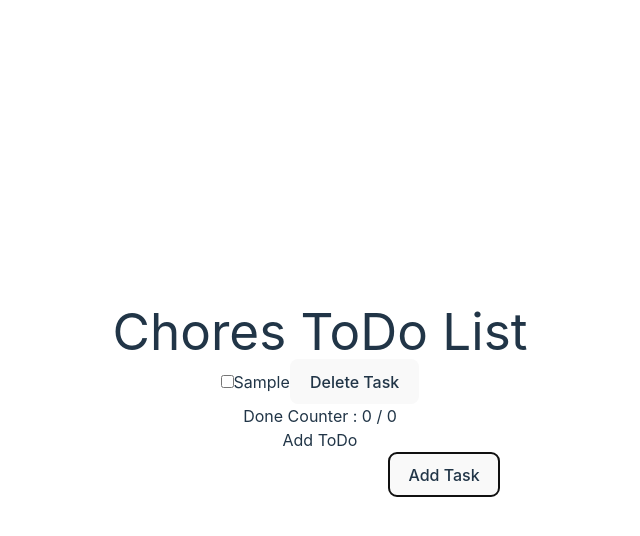
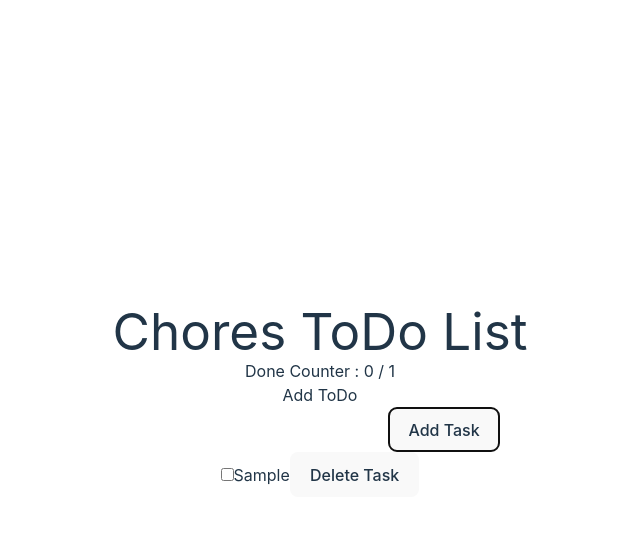
Before and after one commit to Logassi/Exercise_ToDoList_Tailwind, a React (Vite) app: page / in a window 1280 px wide. Both pictures are taken after typing "Sample" into the empty fields and a click on the button "Add Task". Shown: the top 536 px of the page, without its empty margins (320-960 px from the left). Built offline with nearby package versions, Linux system fonts and the light colour scheme.

Commit message:
Fix : Fixing add task and check count

```diff
--- a/src/components/TodoItem.tsx
+++ b/src/components/TodoItem.tsx
@@ -1,9 +1,5 @@
 // import React from "react";
 import { ITask } from "./types";
-
-function deleteButtonHandler(){
-    alert("Delete button pressed");
-}
 
 
 function TodoItem(props : ITask){
@@ -11,7 +7,7 @@ function TodoItem(props : ITask){
         <div id='contentToDoList'>
             <input type="checkbox"  />
             {props.task}
-            <button onClick={deleteButtonHandler}>Delete Task</button>
+            <button onClick={()=>{props.deleteTodo(props.id)}}>Delete Task</button>
         </div>
     )
 }
--- a/src/components/todolist.tsx
+++ b/src/components/todolist.tsx
@@ -5,20 +5,11 @@ import { ITask } from './types';
 
 function TodoList() {
 
-    // const state = {
-    //     todoList : [
-    //       "Reading",
-    //       "Walking",
-    //       "Sleeping",
-    //       "Makan Nasi Padang"
-    //     ]
-    //   }
-
     const inputRef = useRef<HTMLInputElement>(null);
     const [todoList, setTodoList] = useState<ITask[]>([]);
 
     const addTodo = () => {
-        const inputText =  inputRef.current?.value.trim() ;
+        const inputText : string =  inputRef.current?.value.trim() || "";
         // console.log(inputText);
 
         if(inputText === ""){
@@ -27,8 +18,10 @@ function TodoList() {
 
         const newTodo : ITask = {
             id : Date.now(),
-            text : inputText,
-            isCompleteCheck : false
+            task : inputText,
+            isCompleteCheck : false,
+            deleteTodo : deleteTodo,
+            onToggleCompletion : toggleCompletion
         }
 
         setTodoList((prev) => [...prev, newTodo]);
@@ -41,10 +34,18 @@ function TodoList() {
 
     }
 
+    const deleteTodo = (id : number) => {
+        setTodoList((prvTodo) => {
+           return prvTodo.filter((todo) => todo.id !== id)
+        })
+    }
+
+
+
     const renderAddTodo = () => {
         return (
             <div>
-                <p>Done Counter : 0 / 0</p>
+                <p>Done Counter : {todoList.filter(todo => todo.isCompleteCheck).length} / {todoList.length}</p>
                 <div>
                     <p>Add ToDo</p>
                     <input ref={inputRef} type='text'/>
@@ -54,34 +55,41 @@ function TodoList() {
         )
     }
 
+    const toggleCompletion = (id: number) => {
+        setTodoList((prevTodo) => {
+            return prevTodo.map((todo) =>
+                todo.id === id ? { ...todo, isCompleteCheck: !todo.isCompleteCheck } : todo
+            );
+        });
+    };
 
     function renderTodoList(){
-        return todoList.map((val, index) => {
+        return todoList.map((item, index) => {
           return(
-            <TodoItem key={index} task = {val.text}/>
+            <TodoItem
+                key={index}
+                task = {item.task}
+                id={item.id}
+                isCompleteCheck={item.isCompleteCheck}
+                deleteTodo={deleteTodo}
+                onToggleCompletion={toggleCompletion}
+                />
           )
         })
       }
 
-
-
-
-
-
     return (
     <div>
         <h1>Chores ToDo List</h1>
-      <div id='todoList'>
-        {
-            renderTodoList()
-        }
-      </div>
 
-      <div id='contentAddTodo'>
-        {
-            renderAddTodo()
-        }
-      </div>
+        <div id='contentAddTodo'>
+            {renderAddTodo()}
+        </div>
+
+
+        <div id='todoList'>
+            {renderTodoList()}
+        </div>
     </div>
   )
 }
--- a/src/components/types.ts
+++ b/src/components/types.ts
@@ -1,5 +1,7 @@
 export interface ITask {
-    id : Date,
+    id : number,
     task : string,
     isCompleteCheck : boolean
+    deleteTodo: (id: number) => void;
+    onToggleCompletion: (id: number) => void;
 }
```
